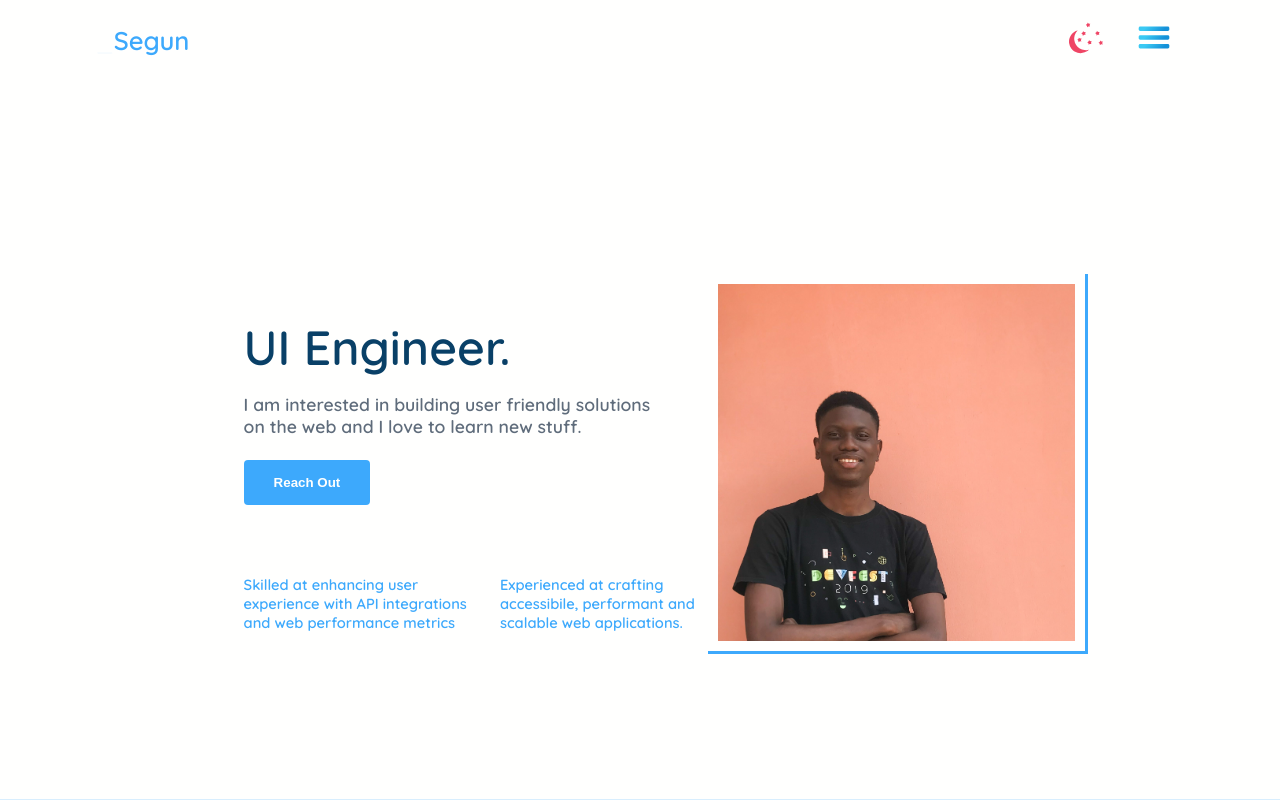
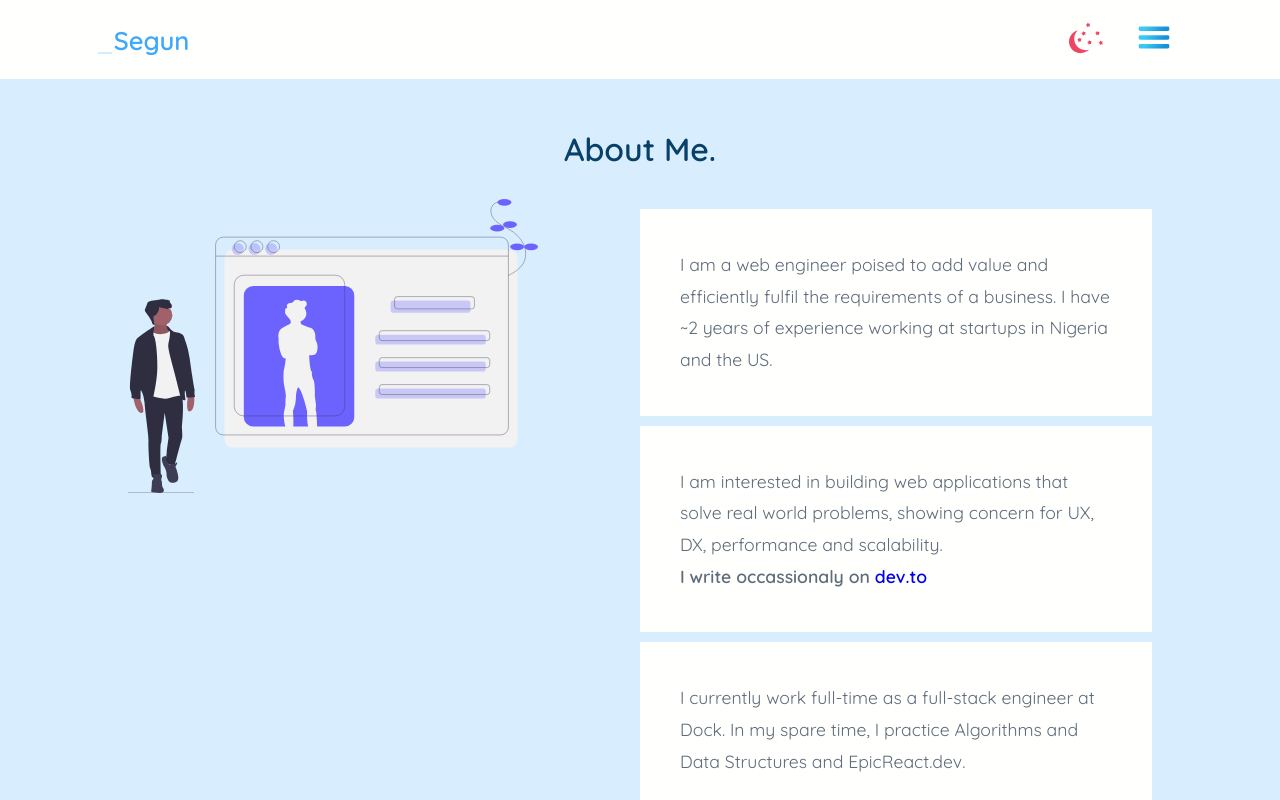
Before and after one commit to Segun98/portfolio, a Vue app: page / in a window 1280 px wide. Shown: the top 800 px of the page. Built offline with nearby package versions, Linux system fonts and the light colour scheme.

Commit message:
take out intro section

```diff
--- a/src/views/Home.vue
+++ b/src/views/Home.vue
@@ -1,6 +1,6 @@
 <template>
   <div>
-    <main :class="{ darkMode: this.isDark }">
+    <main :class="{ darkMode: this.isDark }" id="intro">
       <Header />
       <div class="particles">
         <small class="particles-item">accessibility</small>
@@ -13,7 +13,7 @@
         <!-- <small class="particles-item">&#8226; graphql</small> -->
         <small class="particles-item">best practices</small>
       </div>
-      <div class="intro-wrap" id="intro">
+      <!-- <div class="intro-wrap" id="intro">
         <div class="main-intro" data-aos="fade-up" data-aos-duration="1000">
           <h1 :class="{ 'color-change': this.isDark }">UI Engineer.</h1>
           <p :style="[this.isDark ? { color: 'white' } : {}]">
@@ -44,7 +44,7 @@
             alt="Segun's Picture"
           />
         </aside>
-      </div>
+      </div> -->
     </main>
 
     <section>
```
